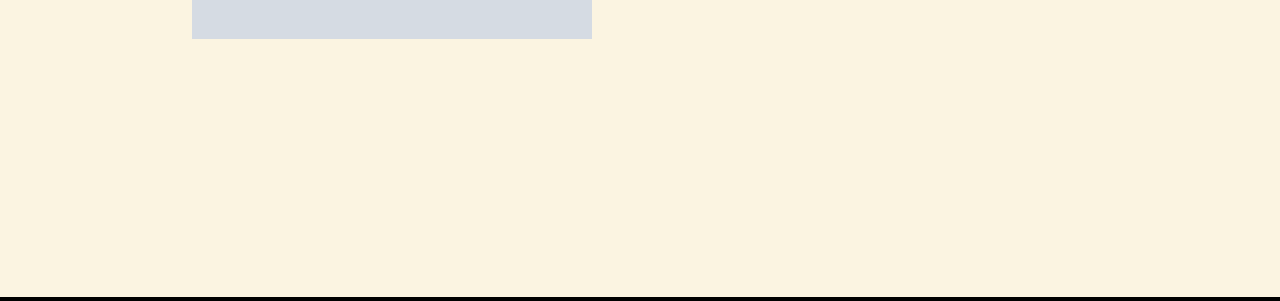
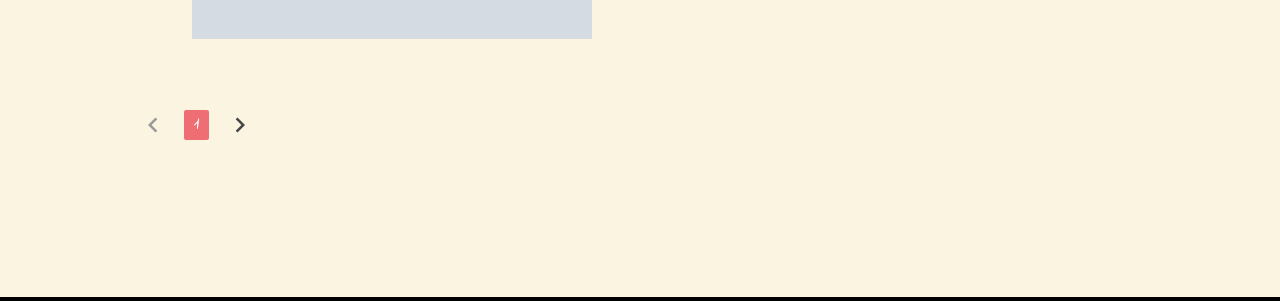
Before and after one commit to coderkatew/foodie, a Flask app: page /all_recipes in a window 1280 px wide; the page is wider, and only the part inside the window is pictured. Shown: the part 451-752 px from the top of that part. Run offline with Flask 2, Linux system fonts and the light colour scheme; grey boxes marked "Sample" are stand-in pictures; a database or web service that is not in the repository returns one stand-in record (values such as "Sample title"); some libraries are stand-ins or nearby versions.

Commit message:
Add pagination and page navigation for all recipes page

```diff
--- a/app.py
+++ b/app.py
@@ -1,9 +1,10 @@
 import os
 from flask import (Flask, render_template, redirect,
                    request, url_for, session, flash)
-from flask_pymongo import PyMongo
+from flask_pymongo import PyMongo, pymongo
 from bson.objectid import ObjectId
 import bcrypt
+import math
 
 # imports environment variables
 from os import path
@@ -18,6 +19,7 @@ app.config["MONGO_URI"] = os.environ.get("MONGO_URI")
 app.config["MONGO_DBNAME"] = 'foodie'
 
 mongo = PyMongo(app)
+
 
 # Register and log in pages from this tutorial https://www.youtube.com/watch?v=vVx1737auSE
 
@@ -46,6 +48,7 @@ def login():
 
     return render_template('login.html', title="Log In")
 
+
 @app.route('/register', methods=['POST', 'GET'])
 def register():
     if request.method == 'POST':
@@ -65,10 +68,20 @@ def register():
     return render_template('register.html')
 
 
-@ app.route('/all_recipes')
+@app.route('/all_recipes')
 def all_recipes():
-    recipes = mongo.db.recipes.find()
-    return render_template('all_recipes.html', recipes=recipes)
+    recipes = mongo.db.recipes
+    limit_per_page = 6
+    current_page = int(request.args.get('current_page', 1))
+    # get total of all the recipes in db
+    total = recipes.count()
+    pages = range(1, int(math.ceil(total / limit_per_page)) + 1)
+    recipes = recipes.find().sort('_id', pymongo.ASCENDING).skip(
+        (current_page - 1)*limit_per_page).limit(limit_per_page)
+
+    return render_template("all_recipes.html", recipes=recipes,
+                           current_page=current_page,
+                           pages=pages, total=total)
 
 
 # add a new recipe
--- a/static/css/style.css
+++ b/static/css/style.css
@@ -75,3 +75,9 @@ footer {
 .social-icon {
     background-color:white;
 }
+
+.pagination {
+    width:100%;
+    align-items: center;
+    margin:5%;
+}
--- a/templates/all_recipes.html
+++ b/templates/all_recipes.html
@@ -46,7 +46,23 @@
     </div>
   </div>
 
+
   {% endfor %}
 </div>
-
+<div class="pagination">
+<!--Pagination-->
+  <ul class="pagination">
+       <li class="disabled"><a href="#!"><i class="material-icons">chevron_left</i></a></li>
+    {% for page_num in pages %}
+        {% if page_num == current_page %}
+        <li class="active"><a>{{ page_num }}</a></li>
+        {% else %}
+        <li class="waves-effect">
+        <a href="{{ url_for('all_recipes', current_page=page_num) }}">{{ page_num }}</a>
+        </li>
+        {% endif %}
+        <li class="waves-effect"><a href="#!"><i class="material-icons">chevron_right</i></a></li>
+    {% endfor %}
+  </ul>
+</div>
 {% endblock %}
```
Also changed, not shown: 1 other file.
